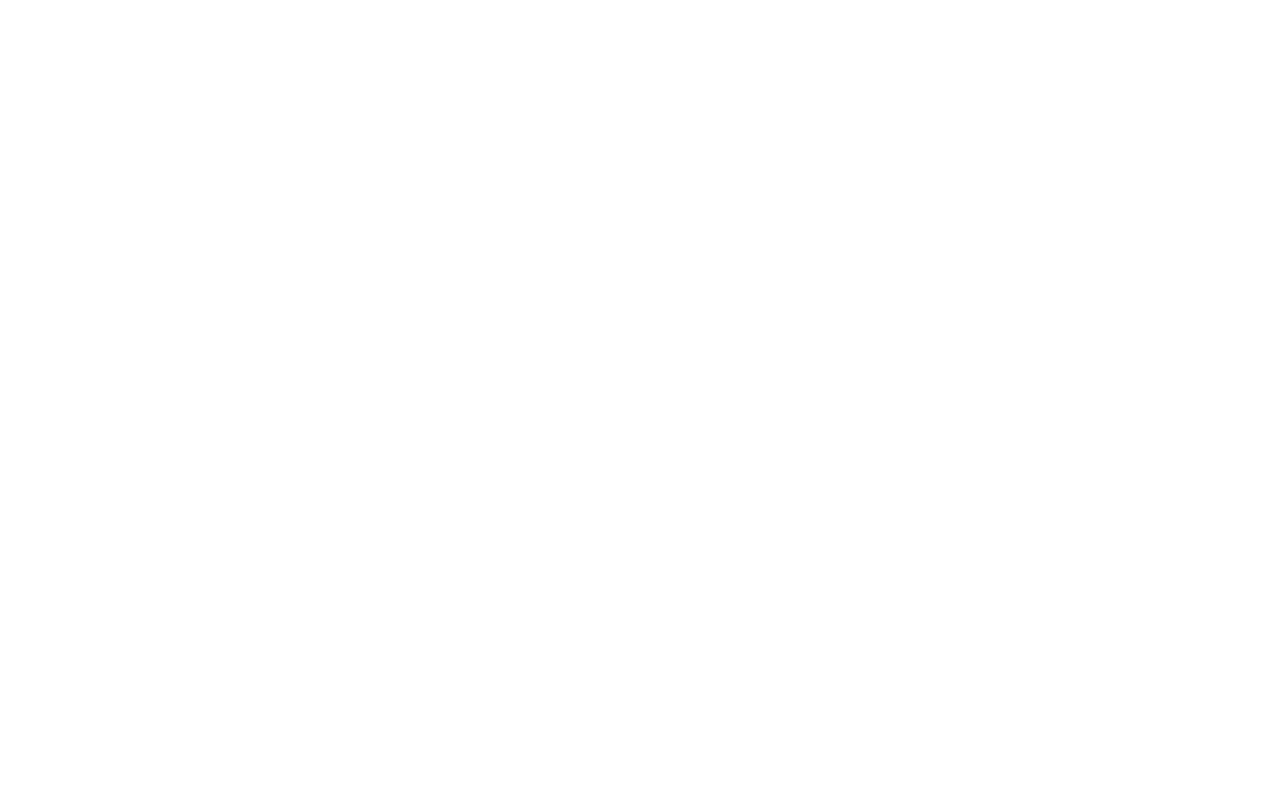
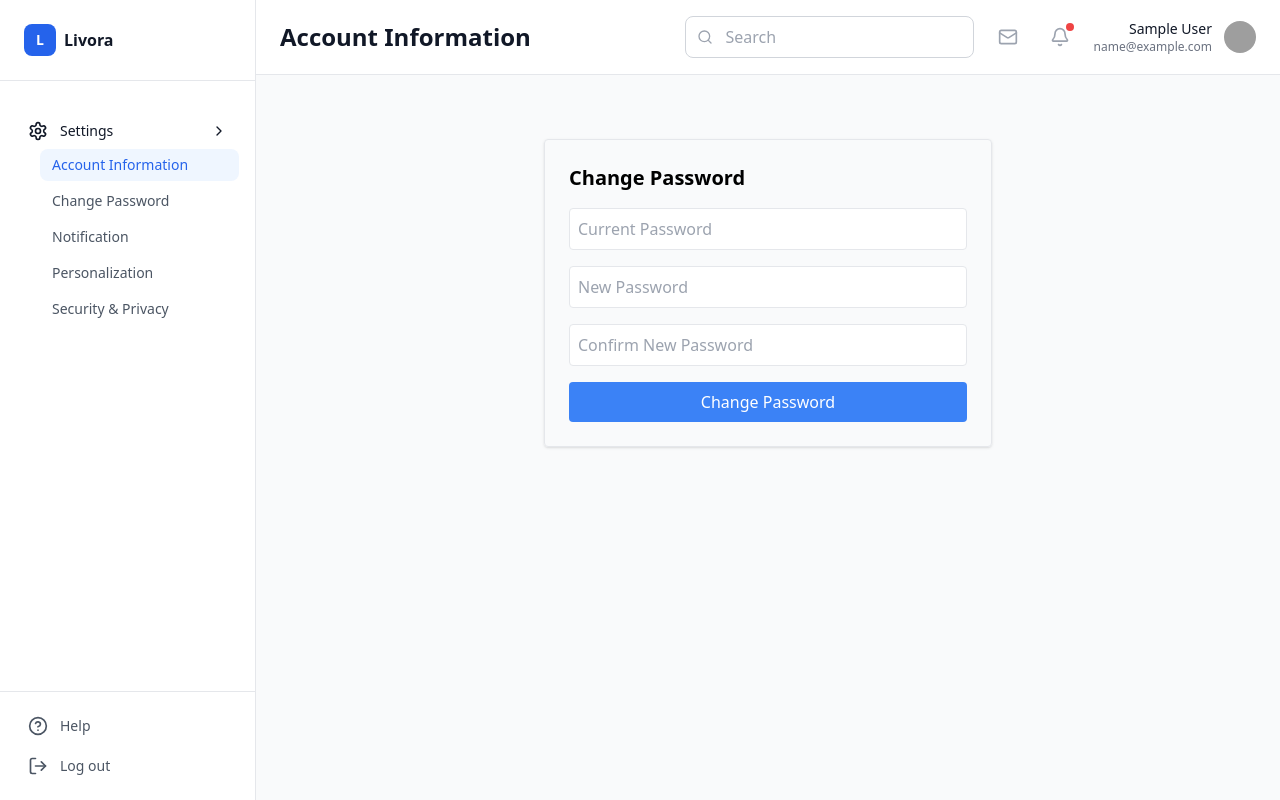
Before and after one commit to VDewMin/Livora, a React (Vite) app in the folder frontend/: page /change-password/1 in a window 1280 px wide. Before the commit this address had no page. Built offline with nearby package versions, Linux system fonts and the light colour scheme; sample sign-in values are in the browser's storage; grey boxes are pictures that could not be loaded.

Commit message:
sidebar
made sidebar navigable

```diff
--- a/frontend/src/App.jsx
+++ b/frontend/src/App.jsx
@@ -28,6 +28,7 @@
 import UserProfile from "./pages/vd_userProfile.jsx";
 
 import GKAdminViewServices from './pages/GKAdminViewServices.jsx';
+import ChangePassword from "./pages/vd_changePassword.jsx";
 
 
 const App = () =>{
@@ -61,6 +62,7 @@
                     <Route path="/admin/stafflist" element={<ProtectedRoute><StaffList/></ProtectedRoute>}/>
                     <Route path="/users/:userId" element={<ProtectedRoute><ProfileSettings /></ProtectedRoute>} />
                     <Route path="/profile-settings" index element={<ProtectedRoute><ProfileSettings /></ProtectedRoute>} />
+                    <Route path="/change-password/:userId" element={<ProtectedRoute><ChangePassword/></ProtectedRoute>}></Route>
 
                 </Route>
 
--- a/frontend/src/components/vd_sidebar.jsx
+++ b/frontend/src/components/vd_sidebar.jsx
@@ -15,6 +15,7 @@
 } from 'lucide-react';
 import { useAuth } from '../context/vd_AuthContext';
 import { useNavigate } from "react-router-dom";
+import { useState } from 'react';
 
 const roleRoutes = {
   Admin: {
@@ -44,10 +45,19 @@
   const { user, logout } = useAuth();
   const navigate = useNavigate();
 
-  const handleLogout = () => {
+  const [showLogoutConfirm, setShowLogoutConfirm] = useState(false);
+
+  const handleLogoutClick = () => setShowLogoutConfirm(true);
+
+  const confirmLogout = () => {
     logout();
     navigate('/login');
+    setShowLogoutConfirm(false);
   };
+
+  const cancelLogout = () => setShowLogoutConfirm(false);
+
+
 
   const menuItems = [
     { id: "dashboard", label: "Dashboard", icon: LayoutDashboard, roles: ["Admin", "Resident", "Staff", "Security"] },
@@ -80,12 +90,13 @@
   };
 
   const settingsSubmenu = [
-    { id: "account-information", label: "Account Information" },
-    { id: "change-password", label: "Change Password" },
-    { id: "notification", label: "Notification" },
-    { id: "personalization", label: "Personalization" },
-    { id: "security-privacy", label: "Security & Privacy" },
+    { id: "account-information", label: "Account Information", route: (user) => `/profile/${user._id}` },
+    { id: "change-password", label: "Change Password", route: (user) => `/change-password/${user._id}` },
+    { id: "notification", label: "Notification", route: (user) => `/notifications/${user._id}` },
+    { id: "personalization", label: "Personalization", route: (user) => `/personalization/${user._id}` },
+    { id: "security-privacy", label: "Security & Privacy", route: (user) => `/security-privacy/${user._id}` },
   ];
+
 
   return (
     <div className="w-64 bg-white h-screen shadow-sm border-r border-gray-200 flex flex-col">
@@ -93,7 +104,7 @@
       <div className="p-6 border-b border-gray-200">
         <div className="flex items-center space-x-2">
           <div className="w-8 h-8 bg-blue-600 rounded-lg flex items-center justify-center">
-            <span className="text-white font-bold text-sm">P</span>
+            <span className="text-white font-bold text-sm">L</span>
           </div>
           <span className="font-semibold text-gray-900">Livora</span>
         </div>
@@ -130,7 +141,13 @@
               {settingsSubmenu.map((item) => (
               <button
                 key={item.id}
-                onClick={() => onItemClick(item.id)}
+                onClick={() => {
+                  if (item.route) {
+                    navigate(item.route(user)); // navigate using the logged-in user's id
+                  } else {
+                    onItemClick(item.id); // fallback
+                  }
+                }}
                 className={`w-full text-left px-3 py-1.5 text-sm rounded-lg transition-colors ${
                   activeItem === item.id
                     ? "bg-blue-50 text-blue-600 font-medium"
@@ -141,6 +158,7 @@
               </button>
               ))}
             </div>
+
         </div>
       </nav>
 
@@ -157,13 +175,26 @@
           <HelpCircle className="mr-3 h-5 w-5" />
           Help
         </button>
+        <>
         <button
-          onClick={handleLogout}
+          onClick={handleLogoutClick}
           className="w-full flex items-center px-3 py-2 text-sm font-medium text-gray-600 hover:bg-gray-50 hover:text-gray-900 rounded-lg transition-colors"
         >
           <LogOut className="mr-3 h-5 w-5" />
           Log out
         </button>
+        {showLogoutConfirm && (
+          <div className="fixed inset-0 flex items-center justify-center bg-black bg-opacity-30 z-50">
+            <div className="bg-white p-6 rounded shadow-lg">
+              <p className="mb-4">Are you sure you want to log out?</p>
+              <div className="flex justify-end space-x-3">
+                <button onClick={cancelLogout} className="px-4 py-2 bg-gray-200 rounded">No</button>
+                <button onClick={confirmLogout} className="px-4 py-2 bg-blue-600 text-white rounded">Yes</button>
+              </div>
+            </div>
+          </div>
+        )}
+        </>
       </div>
     </div>
   );
--- a/frontend/src/pages/SN_ResidentBillingDashboard.jsx
+++ b/frontend/src/pages/SN_ResidentBillingDashboard.jsx
@@ -63,7 +63,7 @@
 
   return (
     <div className="flex min-h-screen bg-gray-50">
-      <Sidebar activeItem={activeItem} onItemClick={handleItemClick} />
+
       <main className="flex-1 p-6">
         <h1 className="text-3xl font-bold mb-4 text-gray-900">My Billing</h1>
 
--- /dev/null
+++ b/frontend/src/pages/vd_changePassword.jsx
@@ -0,0 +1,99 @@
+import React, { useState } from "react";
+import axios from "axios";
+import { useAuth } from "../context/vd_AuthContext"; // Assuming you have auth context
+
+const ChangePassword = () => {
+  const { user } = useAuth();
+  const [currentPassword, setCurrentPassword] = useState("");
+  const [newPassword, setNewPassword] = useState("");
+  const [confirmPassword, setConfirmPassword] = useState("");
+  const [loading, setLoading] = useState(false);
+  const [message, setMessage] = useState("");
+
+  const validatePasswordStrength = (password) => {
+    // Example: min 8 chars, 1 uppercase, 1 number
+    const regex = /^(?=.*[A-Z])(?=.*\d).{8,}$/;
+    return regex.test(password);
+  };
+
+  const handleChangePassword = async (e) => {
+    e.preventDefault();
+    setMessage("");
+
+    if (newPassword !== confirmPassword) {
+      setMessage("New password and confirm password do not match.");
+      return;
+    }
+
+    if (!validatePasswordStrength(newPassword)) {
+      setMessage(
+        "Password must be at least 8 characters, include 1 uppercase letter and 1 number."
+      );
+      return;
+    }
+
+    setLoading(true);
+    try {
+      const response = await axios.post("/api/users/change-password", {
+        currentPassword,
+        newPassword,
+        userId: user._id, // Or however you pass userId
+      });
+
+      if (response.data.success) {
+        setMessage("Password changed successfully!");
+        setCurrentPassword("");
+        setNewPassword("");
+        setConfirmPassword("");
+      } else {
+        setMessage(response.data.message);
+      }
+    } catch (error) {
+      console.error(error);
+      setMessage("An error occurred. Please try again.");
+    }
+    setLoading(false);
+  };
+
+  return (
+    <div className="max-w-md mx-auto mt-10 p-6 border rounded shadow">
+      <h2 className="text-xl font-bold mb-4">Change Password</h2>
+      {message && <p className="mb-4 text-red-600">{message}</p>}
+      <form onSubmit={handleChangePassword} className="flex flex-col gap-4">
+        <input
+          type="password"
+          placeholder="Current Password"
+          value={currentPassword}
+          onChange={(e) => setCurrentPassword(e.target.value)}
+          required
+          className="border p-2 rounded"
+        />
+        <input
+          type="password"
+          placeholder="New Password"
+          value={newPassword}
+          onChange={(e) => setNewPassword(e.target.value)}
+          required
+          className="border p-2 rounded"
+        />
+        <input
+          type="password"
+          placeholder="Confirm New Password"
+          value={confirmPassword}
+          onChange={(e) => setConfirmPassword(e.target.value)}
+          required
+          className="border p-2 rounded"
+        />
+        <button
+          type="submit"
+          disabled={loading}
+          className="bg-blue-500 text-white p-2 rounded disabled:opacity-50"
+        >
+          {loading ? "Changing..." : "Change Password"}
+        </button>
+      </form>
+    </div>
+  );
+};
+
+export default ChangePassword;
```
Lines whose indentation alone changed are shown as unchanged.
